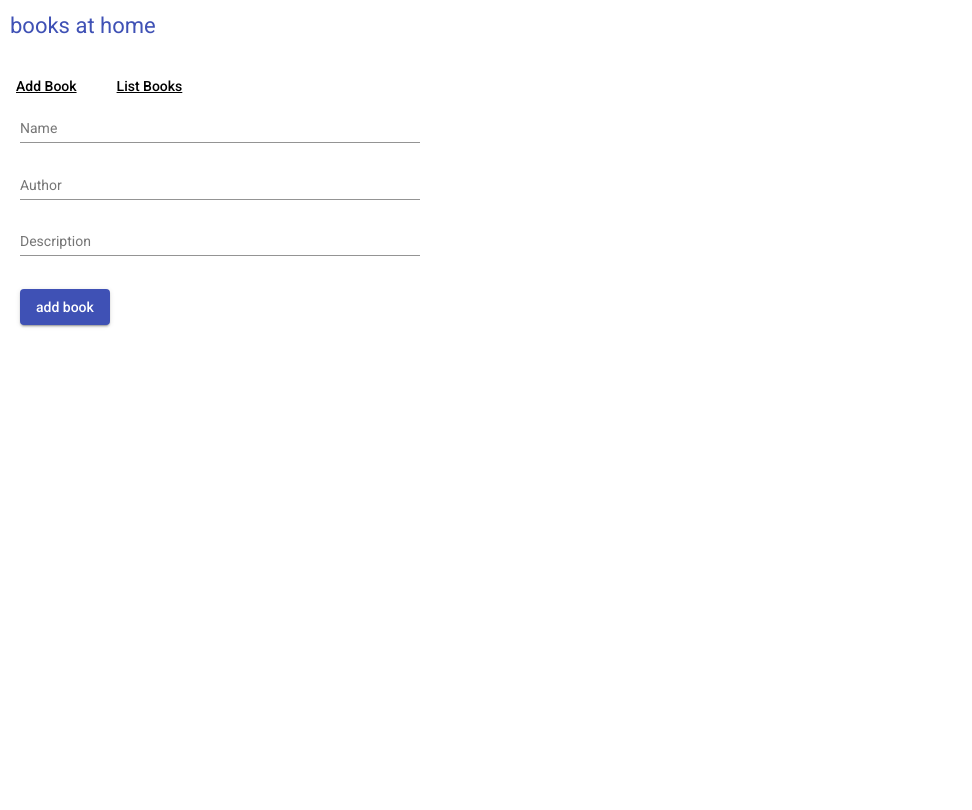
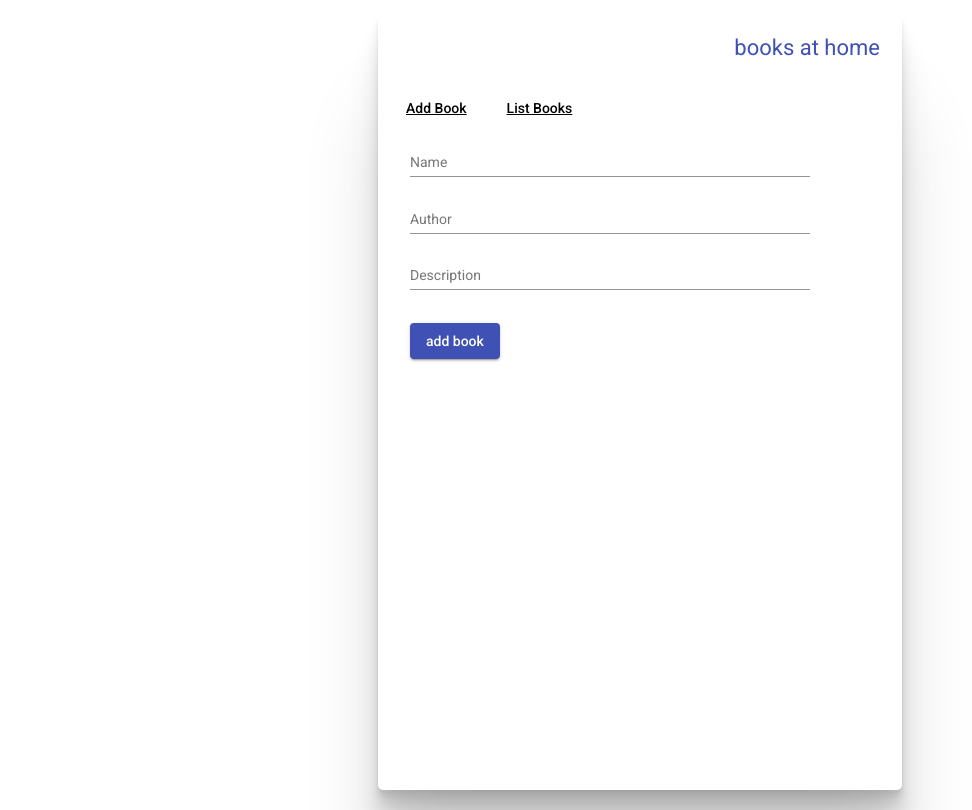
Before and after one commit to sergiiriabokon/books-at-home, an Angular app: page /add-book in a window 1280 px wide. Shown: the whole page, without its empty margins (0-972 px from the left). Built offline with nearby package versions, Linux system fonts and the light colour scheme; no server answers.

Commit message:
delte button, styles

```diff
--- a/src/app/app.component.css
+++ b/src/app/app.component.css
@@ -9,5 +9,30 @@ h1 {
     font-weight: normal;
     font-size: 22px;
     padding: 10px;
+    padding-top: 22px;
     color: #3f51b5;
+    text-align: right;
 }
+
+nav {
+    margin-bottom: 12px;
+}
+
+article {
+    width: 500px;
+    margin: auto;
+    margin-top: 10px;
+    margin-bottom: 10px;
+    padding-left: 12px;
+    padding-right: 12px;
+    border-radius: 5px;
+    height: calc(100% - 20px);
+
+    box-shadow:
+  0 2.8px 2.2px rgba(0, 0, 0, 0.034),
+  0 6.7px 5.3px rgba(0, 0, 0, 0.048),
+  0 12.5px 10px rgba(0, 0, 0, 0.06),
+  0 22.3px 17.9px rgba(0, 0, 0, 0.072),
+  0 41.8px 33.4px rgba(0, 0, 0, 0.086),
+  0 100px 80px rgba(0, 0, 0, 0.12);
+}
--- a/src/app/app.component.html
+++ b/src/app/app.component.html
@@ -1,6 +1,10 @@
+<article>
 <h1>books at home</h1>
 
+<nav>
 <a mat-button routerLink="/add-book" routerLinkActive="active">Add Book</a>
 <a mat-button routerLink="/list-books" routerLinkActive="active">List Books</a>
+</nav>
 
 <router-outlet></router-outlet>
+</article>
--- a/src/app/book-detail/book-detail.component.css
+++ b/src/app/book-detail/book-detail.component.css
@@ -1,9 +1,21 @@
 
 h3 {
     font-weight: normal;
-    margin-top: 20px;
+    margin-top: 30px;
+    margin-bottom: 30px;
 }
 
 h3, p {
     margin-left: 20px;
 }
+
+a.deletebutton {
+    color: #555;
+    border: none;
+    float: right;
+}
+
+
+a.deletebutton:hover {
+    color: red;
+}
--- a/src/app/book-detail/book-detail.component.html
+++ b/src/app/book-detail/book-detail.component.html
@@ -2,4 +2,5 @@
 <p>{{activeBook.author}}</p>
 <p>{{activeBook.description}}</p>
 
-<a *ngIf="activeBook.name" mat-button color="warn" (click)="deleteBook()" class="remove">delete</a>
+
+<a *ngIf="activeBook.name" mat-button color="primary" (click)="deleteBook()" class="deletebutton">Delete</a>
--- a/src/app/book-detail/book-detail.component.ts
+++ b/src/app/book-detail/book-detail.component.ts
@@ -1,10 +1,11 @@
-import { Component, OnInit } from '@angular/core';
+import { Component, OnInit, ViewEncapsulation } from '@angular/core';
 import { BooksService } from '../books.service';
 
 @Component({
   selector: 'app-book-detail',
   templateUrl: './book-detail.component.html',
-  styleUrls: ['./book-detail.component.css']
+  styleUrls: ['./book-detail.component.css'],
+  encapsulation: ViewEncapsulation.ShadowDom
 })
 export class BookDetailComponent implements OnInit {
   public activeBook: any;
@@ -22,7 +23,7 @@ export class BookDetailComponent implements OnInit {
   }
 
   deleteBook() {
+    this.booksService.deleteBook(this.activeBook);
     this.activeBook = {name: ''};
-    this.booksService.deleteBook(this.activeBook);
   }
 }
--- a/src/app/books.service.ts
+++ b/src/app/books.service.ts
@@ -31,7 +31,12 @@ export class BooksService {
 
   handleListBooks(booksList: Book[]) {
     this._books = booksList;
+    this.resetActiveBook();
     this.notifySubscibers();
+  }
+
+  resetActiveBook() {
+    this._active = { name: '', author: '', description: '' };
   }
 
   getBooks() {
@@ -58,9 +63,11 @@ export class BooksService {
   }
 
   deleteBook(book: Book) {
+
     this.httpClient.
     get(`https://ao5h1jxjq6.execute-api.us-east-1.amazonaws.com/default/deleteBook?name=${book.name}`).
     subscribe( () => this.loadBooks() );
+
   }
 
   notifySubscibers() {
```
